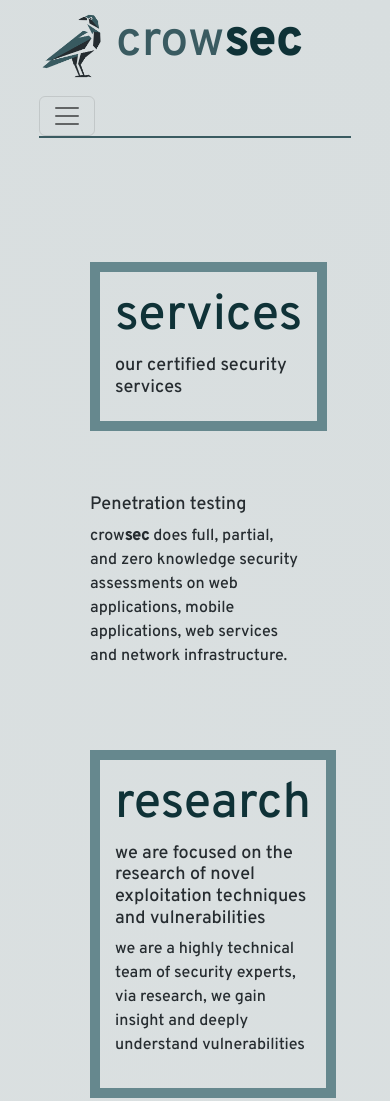
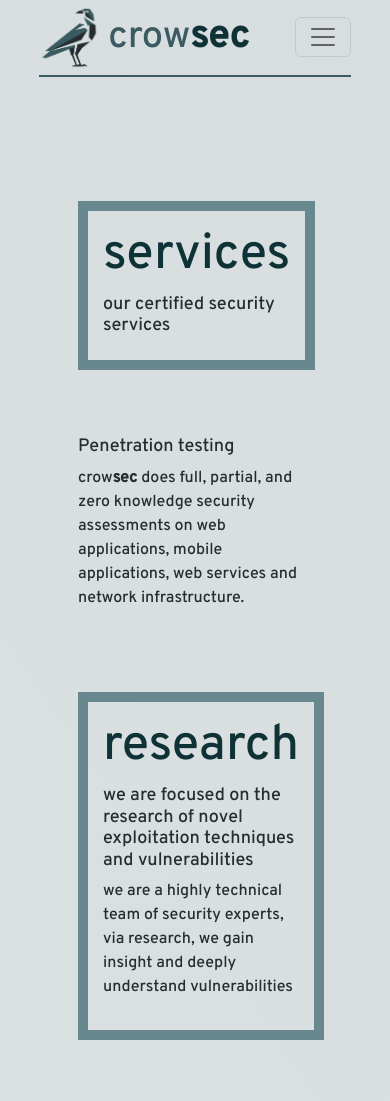
Before and after one commit to Fluxmux/crowsec-website, a plain HTML site: page index.html in a window 390 px wide. Shown: the top 1101 px of the page. Drawn offline with nearby package versions, Linux system fonts and the light colour scheme.

Commit message:
responsive mobile

```diff
--- a/css/style.css
+++ b/css/style.css
@@ -9,7 +9,15 @@
     text-align:center;
 }
 
+.crowsec-logo-img {
+    width: 100%;
+    max-width: 60px;
+    height: auto;
+}
 
+#logo {
+    font-size: 38px;
+}
 .container {
     margin-top: 100px;
     max-width: 60%;
@@ -41,7 +49,6 @@
 }
 
 .navbar-toggler {
-    margin-top: 10px;
 }
 
 #navbar {
@@ -116,9 +123,8 @@ p {
     color: var(--secondary);
 }
 
-#logo {
-    font-size: 50px;
-    color: var(--primary);
+.navbar-brand {
+    margin-right: 10px;
 }
 
 #container {
@@ -173,6 +179,14 @@ p {
     .left-container {
         border: 10px solid #66888e;
     }
+
+    #logo {
+        font-size: 38px;
+    }
+
+    .row>* {
+        padding-left: 0;
+    }
 }
 
 #no-js-warning-icon {
--- a/index.html
+++ b/index.html
@@ -29,10 +29,9 @@
   <div id="container">
     <nav class="navbar navbar-expand-lg navbar-light" id="navbar">
       <a id="logo" class="navbar-brand" href="">
-        <img src="img/crowsec-logo.png" width="65" class="d-inline-block align-text-top" />
-        <section class="d-inline-block">
-          <span style="font-weight: 300">crow</span><span style="font-weight: 600; color: #0f3237;">sec</span>
-        </section>
+        <img src="img/crowsec-logo.png" class="crowsec-logo-img d-inline-block align-text-middle" />
+          <span style="font-weight: 300; color: #3a5b61">crow</span><span style="font-weight: 600; color: #0f3237;">sec</span>
+
       </a>
 
       <button class="navbar-toggler" type="button" data-bs-toggle="collapse" data-bs-target="#navbarNav">
```
